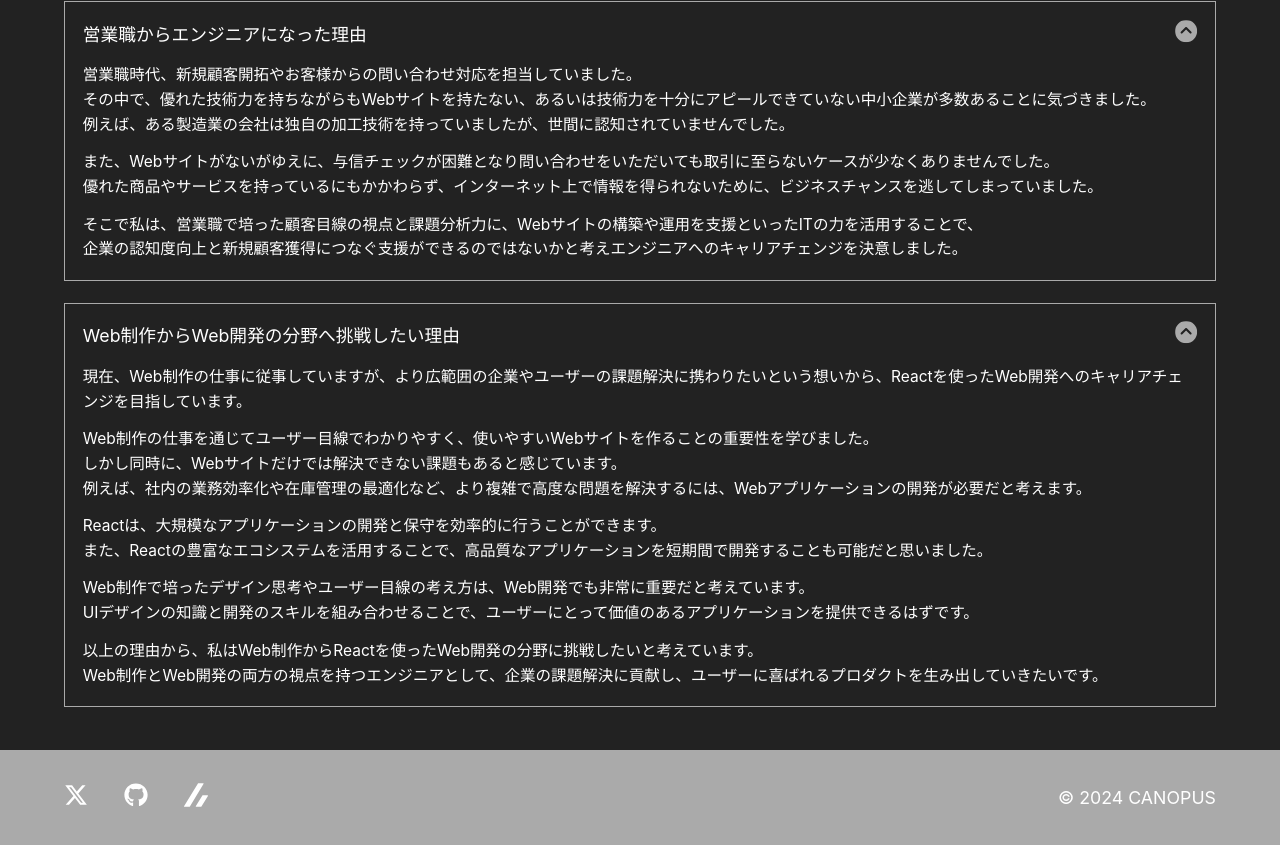
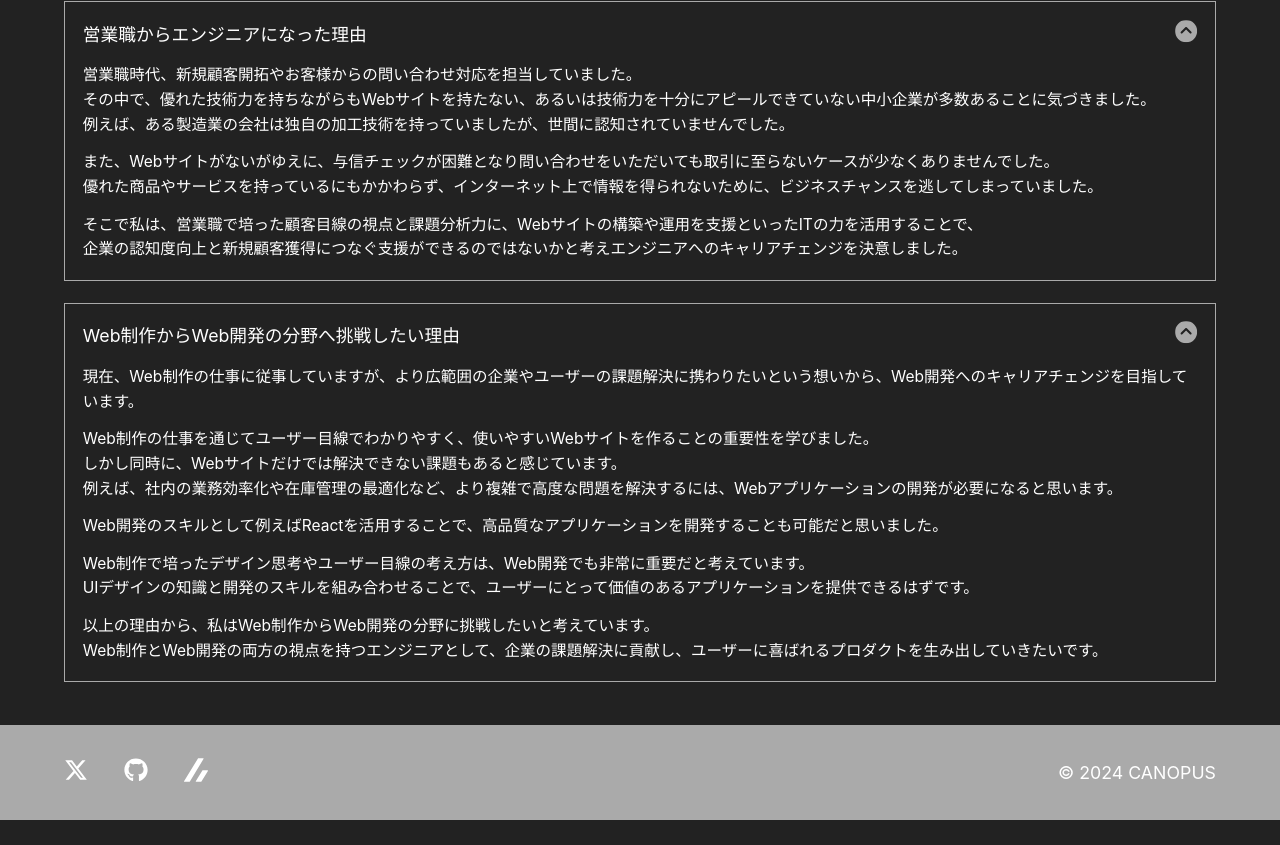
Before and after one commit to canopus-m-satoshi/nextjs-portfolio-site, a Next.js app: page /about in a window 1280 px wide. Shown: the part 3953-4798 px from the top of the page. After the commit the page ends 4773 px from the top, so only its background shows below. Built offline with nearby package versions, Linux system fonts and the light colour scheme.

Commit message:
Aboutページのテキスト修正

```diff
--- a/src/app/about/About.tsx
+++ b/src/app/about/About.tsx
@@ -235,19 +235,17 @@ const About = () => {
             <Accordion heading="Web制作からWeb開発の分野へ挑戦したい理由">
               <div className={styles.textContainer}>
                 <p>
-                  現在、Web制作の仕事に従事していますが、より広範囲の企業やユーザーの課題解決に携わりたいという想いから、Reactを使ったWeb開発へのキャリアチェンジを目指しています。
+                  現在、Web制作の仕事に従事していますが、より広範囲の企業やユーザーの課題解決に携わりたいという想いから、Web開発へのキャリアチェンジを目指しています。
                 </p>
                 <p>
                   Web制作の仕事を通じてユーザー目線でわかりやすく、使いやすいWebサイトを作ることの重要性を学びました。
                   <br />
                   しかし同時に、Webサイトだけでは解決できない課題もあると感じています。
                   <br />
-                  例えば、社内の業務効率化や在庫管理の最適化など、より複雑で高度な問題を解決するには、Webアプリケーションの開発が必要だと考えます。
+                  例えば、社内の業務効率化や在庫管理の最適化など、より複雑で高度な問題を解決するには、Webアプリケーションの開発が必要になると思います。
                 </p>
                 <p>
-                  Reactは、大規模なアプリケーションの開発と保守を効率的に行うことができます。
-                  <br />
-                  また、Reactの豊富なエコシステムを活用することで、高品質なアプリケーションを短期間で開発することも可能だと思いました。
+                  Web開発のスキルとして例えばReactを活用することで、高品質なアプリケーションを開発することも可能だと思いました。
                 </p>
                 <p>
                   Web制作で培ったデザイン思考やユーザー目線の考え方は、Web開発でも非常に重要だと考えています。
@@ -255,7 +253,7 @@ const About = () => {
                   UIデザインの知識と開発のスキルを組み合わせることで、ユーザーにとって価値のあるアプリケーションを提供できるはずです。
                 </p>
                 <p>
-                  以上の理由から、私はWeb制作からReactを使ったWeb開発の分野に挑戦したいと考えています。
+                  以上の理由から、私はWeb制作からWeb開発の分野に挑戦したいと考えています。
                   <br />
                   Web制作とWeb開発の両方の視点を持つエンジニアとして、企業の課題解決に貢献し、ユーザーに喜ばれるプロダクトを生み出していきたいです。
                 </p>
```
